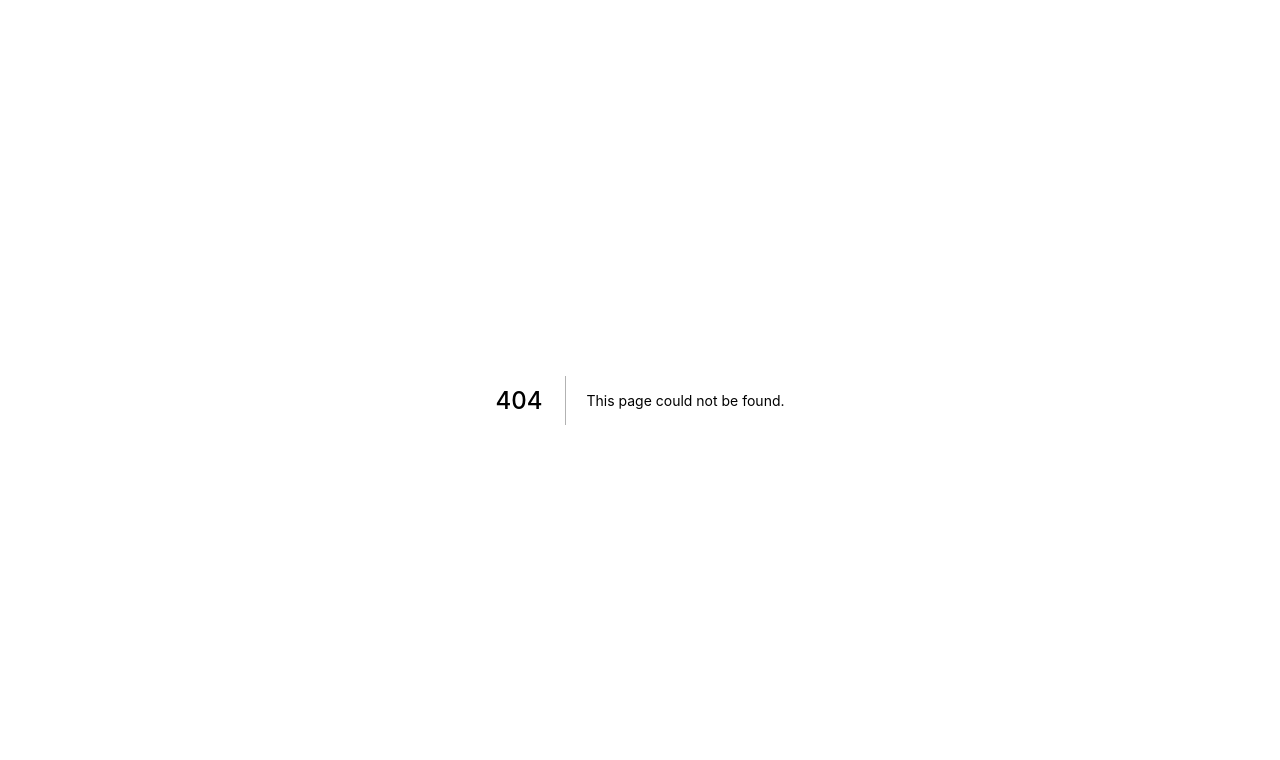
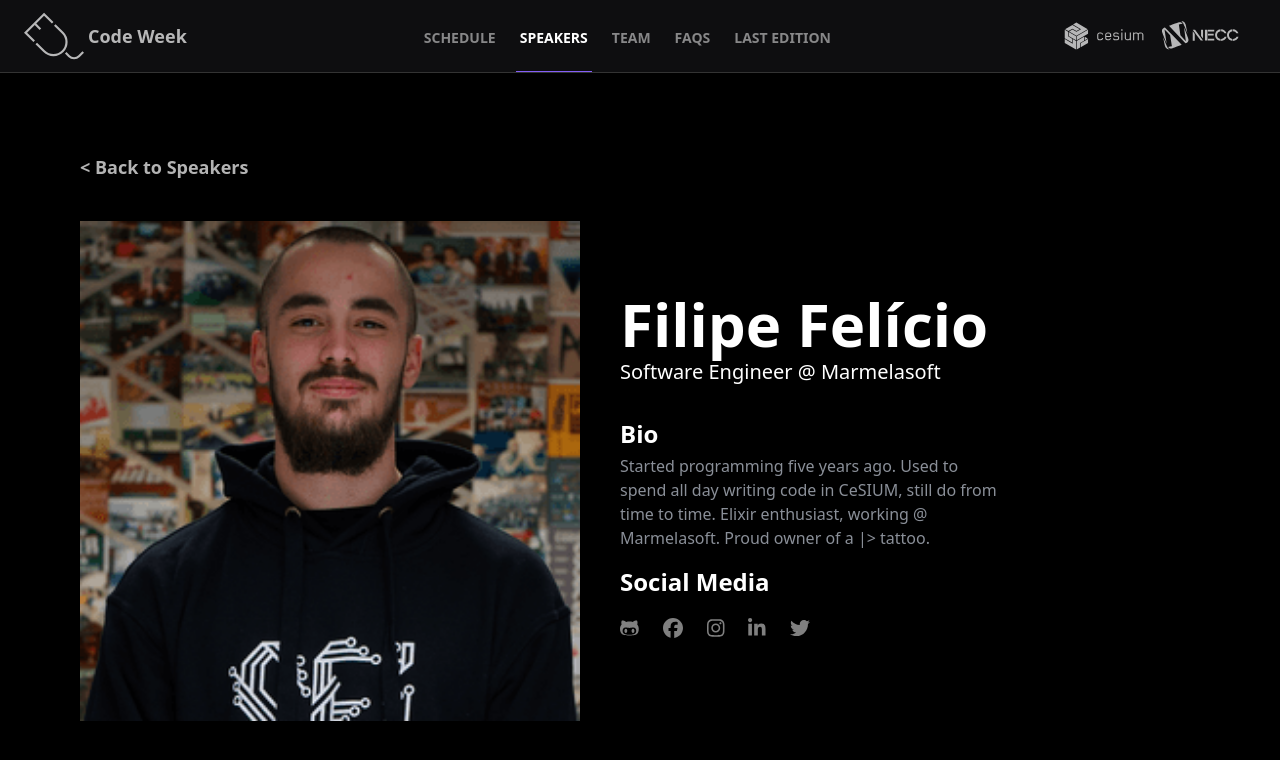
Before and after one commit to cesium/codeweek, a Next.js app: page /speaker/0 in a window 1280 px wide. Before the commit this address had no page. Shown: the top 760 px of the page. Built offline with nearby package versions, Linux system fonts and the light colour scheme.

Commit message:
Revert "Initial deploy: home only"
This reverts commit 2103db4a464d3cf43e8726496d0c0e6fe777da1d.

```diff
--- /dev/null
+++ b/pages/activity/[slug].js
@@ -0,0 +1,114 @@
+import Link from "next/link";
+
+import { useRouter } from "next/router";
+import { useEffect, useState } from "react";
+
+import Navbar from "/components/Navbar";
+import DefaultPhoto from "/components/DefaultPhoto";
+
+import schedule from "/data/schedule.json";
+import speakers from "/data/speakers.json";
+
+export default function Activity() {
+  const router = useRouter();
+
+  const { day_id, slug } = router.query;
+
+  const [day, setDay] = useState({});
+  useEffect(() => {
+    if (day_id) {
+      setDay(schedule[day_id]);
+    }
+  }, [day_id]);
+
+  const [activity, setActivity] = useState({});
+
+  useEffect(() => {
+    if (day.activities) {
+      setActivity(day.activities[slug]);
+    }
+  }, [day.activities, slug]);
+
+  return (
+    <div className="flex min-h-screen flex-col items-center justify-center">
+      <Navbar current_page="Schedule">
+        <main className="flex w-full flex-1 flex-col bg-black my-auto px-4 sm:px-8 md:px-20">
+          <Link href="/schedule">
+            <div className="cursor-pointer mt-8 sm:mt-20 text-white text-md  sm:font-bold opacity-70 hover:opacity-100">
+              {"< Back to Schedule"}
+            </div>
+          </Link>
+
+          <div className="mt-6 sm:mt-10 hidden sm:flex items-center justify-between lg:w-2/3 xl:w-1/2">
+            <p className="text-white text-[60px] font-bold md:font-extrabold">
+              {activity.title}
+            </p>
+            <p className="text-[60px]">{activity.emoji}</p>
+          </div>
+
+          <div className="mt-6 sm:mt-10 sm:hidden items-center justify-between lg:w-2/3 xl:w-1/2">
+            <p className="text-white text-[60px] font-bold md:font-extrabold">
+              {activity.title} {activity.emoji}
+            </p>
+          </div>
+
+          <div className="lg:w-2/3 xl:w-1/2">
+            <p className="text-white text-2xl mt-4 font-bold">Hours</p>
+            <p className="text-gray3 text-md mt-1">
+              {activity.start} - {activity.end}
+            </p>
+            <p className="text-white text-2xl mt-4 font-bold">Location</p>
+            <p className="text-gray3 text-md mt-1">{activity.location}</p>
+            <p className="text-white text-2xl mt-4 font-bold">Description</p>
+            <p className="text-gray3 text-md mt-1">{activity.description}</p>
+            <p className="text-white text-2xl mt-4 font-bold">
+              {activity.speakers && "Speakers"}
+            </p>
+            <div className="my-4 grid lg:grid-cols-2 gap-2">
+              {activity.speakers &&
+                activity.speakers.map((speaker) => (
+                  <div
+                    className="cursor-pointer group sm:w-80 relative rounded-lg border border-gray-300 bg-gray1 border-gray2 px-6 py-5 shadow-sm hover:border-purple"
+                    key={speaker}
+                  >
+                    <div className="flex items-center space-x-3 rounded-sm border-gray3">
+                      <div className="flex-shrink-0">
+                        {(speaker.photo && (
+                          /* eslint-disable @next/next/no-img-element */
+                          <img
+                            className="h-10 w-10 rounded-full"
+                            src={`/images/speakers/${speaker.photo}`}
+                            alt={speaker.name}
+                          />
+                        )) || <DefaultPhoto name={speaker.name} />}
+                      </div>
+                      <Link
+                        href={`/speaker/${speakers.findIndex(
+                          (s) => s.name == speaker.name
+                        )}`}
+                      >
+                        <div className="flex-1 min-w-0">
+                          <div className="focus:outline-none">
+                            <span
+                              className="absolute inset-0"
+                              aria-hidden="true"
+                            />
+                            <p className="text-sm font-medium text-white opacity-75">
+                              {speaker.name}
+                            </p>
+                            <p className="text-sm text-gray3 opacity-70 truncate">
+                              {speaker.role}
+                            </p>
+                          </div>
+                        </div>
+                      </Link>
+                    </div>
+                  </div>
+                ))}
+            </div>
+          </div>
+        </main>
+      </Navbar>
+    </div>
+  );
+}
--- /dev/null
+++ b/pages/api/hello.js
@@ -0,0 +1,5 @@
+// Next.js API route support: https://nextjs.org/docs/api-routes/introduction
+
+export default function handler(req, res) {
+  res.status(200).json({ name: "John Doe" });
+}
--- /dev/null
+++ b/pages/speaker/[slug].js
@@ -0,0 +1,133 @@
+import Link from "next/link";
+import Image from "next/image";
+import { useRouter } from "next/router";
+import { useEffect, useState } from "react";
+
+import { FontAwesomeIcon } from "@fortawesome/react-fontawesome";
+import {
+  faFacebook,
+  faInstagram,
+  faGithubAlt,
+  faLinkedinIn,
+  faTwitter,
+} from "@fortawesome/free-brands-svg-icons";
+
+import Navbar from "/components/Navbar";
+
+import speakers from "/data/speakers.json";
+
+export default function Speaker() {
+  const router = useRouter();
+
+  const { slug } = router.query;
+
+  const [speaker, setSpeaker] = useState({});
+
+  useEffect(() => {
+    if (slug) {
+      setSpeaker(speakers[slug]);
+    }
+  }, [slug]);
+
+  return (
+    <div className="flex min-h-screen flex-col items-center justify-center">
+      <Navbar current_page="Speakers" />
+
+      <main className="flex w-full flex-1 flex-col bg-black my-auto">
+        <Link href="/speakers">
+          <div className="cursor-pointer mt-20 px-20 text-white text-lg font-bold opacity-70 hover:opacity-100">
+            {"< Back to Speakers"}
+          </div>
+        </Link>
+
+        <div className="mt-10 px-20 flex flex-col xl:flex-row xl:items-center">
+          <div className="flex-none">
+            <Image
+              src={`/images/speakers/${speaker.photo}`}
+              alt={speaker.name}
+              width={500}
+              height={500}
+            />
+          </div>
+
+          <div className="mt-10 xl:mt-0 xl:ml-10">
+            <div className="">
+              <p className="text-white text-3xl md:text-[60px] font-extrabold">
+                {speaker.name}
+              </p>
+              <p className="mt-4 text-white text-lg md:text-xl font-medium">
+                {speaker.role}
+              </p>
+            </div>
+
+            <div className="mt-8 xl:w-2/3">
+              <p className="text-white text-2xl mt-4 font-bold">Bio</p>
+              <p className="text-gray3 text-md mt-1">{speaker.bio}</p>
+              {(speaker.github ||
+                speaker.facebook ||
+                speaker.instagram ||
+                speaker.linkedin ||
+                speaker.twitter) && (
+                <p className="text-white text-2xl mt-4 font-bold">
+                  Social Media
+                </p>
+              )}
+              <div className="flex mt-4 gap-x-6 text-white text-xl">
+                {speaker.github && (
+                  <a
+                    className="opacity-50 hover:opacity-100"
+                    href={`https://github.com/${speaker.github}`}
+                    target="_blank"
+                    rel="noreferrer"
+                  >
+                    <FontAwesomeIcon icon={faGithubAlt} />
+                  </a>
+                )}
+                {speaker.facebook && (
+                  <a
+                    className="opacity-50 hover:opacity-100"
+                    href={`https://www.facebook.com/${speaker.facebook}`}
+                    target="_blank"
+                    rel="noreferrer"
+                  >
+                    <FontAwesomeIcon icon={faFacebook} />
+                  </a>
+                )}
+                {speaker.instagram && (
+                  <a
+                    className="opacity-50 hover:opacity-100"
+                    href={`https://www.instagram.com/${speaker.instagram}`}
+                    target="_blank"
+                    rel="noreferrer"
+                  >
+                    <FontAwesomeIcon icon={faInstagram} />
+                  </a>
+                )}
+                {speaker.linkedin && (
+                  <a
+                    className="opacity-50 hover:opacity-100"
+                    href={`https://www.linkedin.com/in/${speaker.linkedin}`}
+                    target="_blank"
+                    rel="noreferrer"
+                  >
+                    <FontAwesomeIcon icon={faLinkedinIn} />
+                  </a>
+                )}
+                {speaker.twitter && (
+                  <a
+                    className="opacity-50 hover:opacity-100"
+                    href={`https://twitter.com/${speaker.twitter}`}
+                    target="_blank"
+                    rel="noreferrer"
+                  >
+                    <FontAwesomeIcon icon={faTwitter} />
+                  </a>
+                )}
+              </div>
+            </div>
+          </div>
+        </div>
+      </main>
+    </div>
+  );
+}
```
